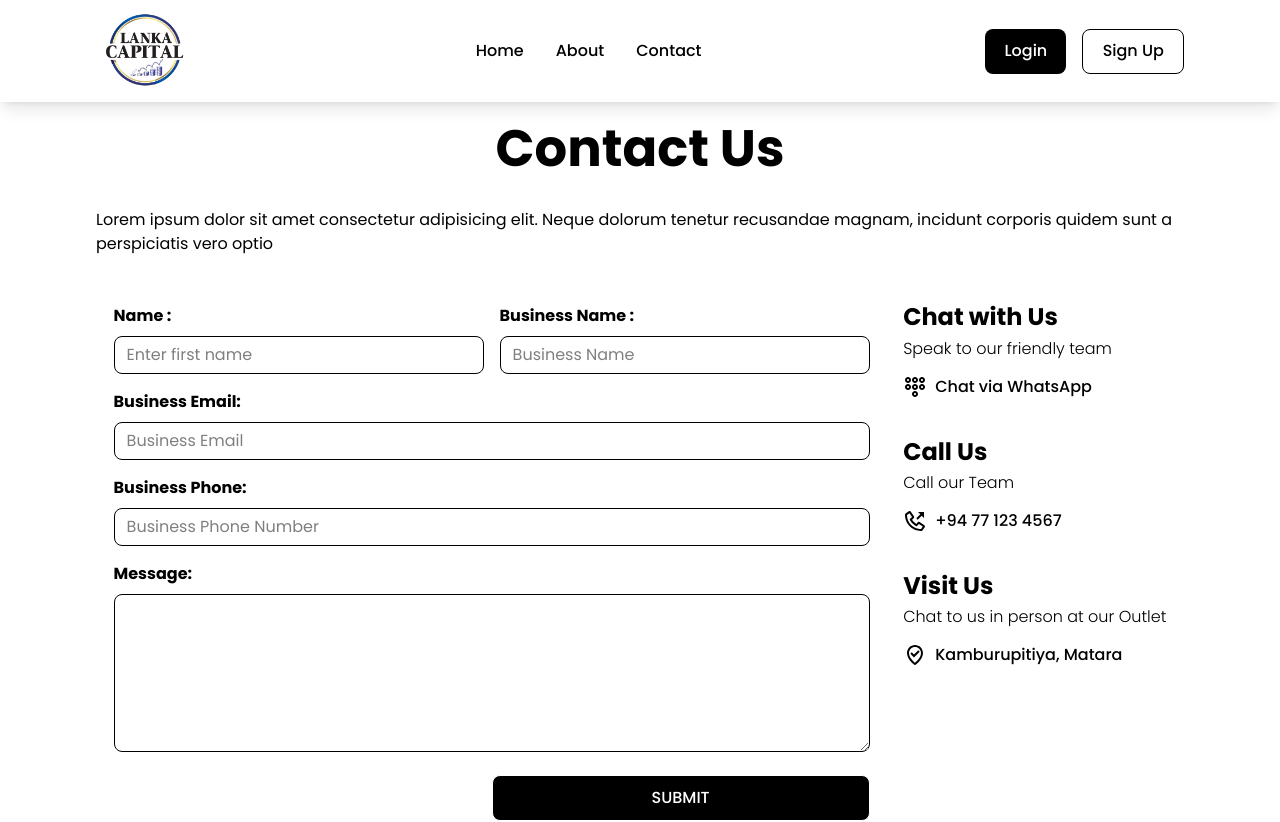
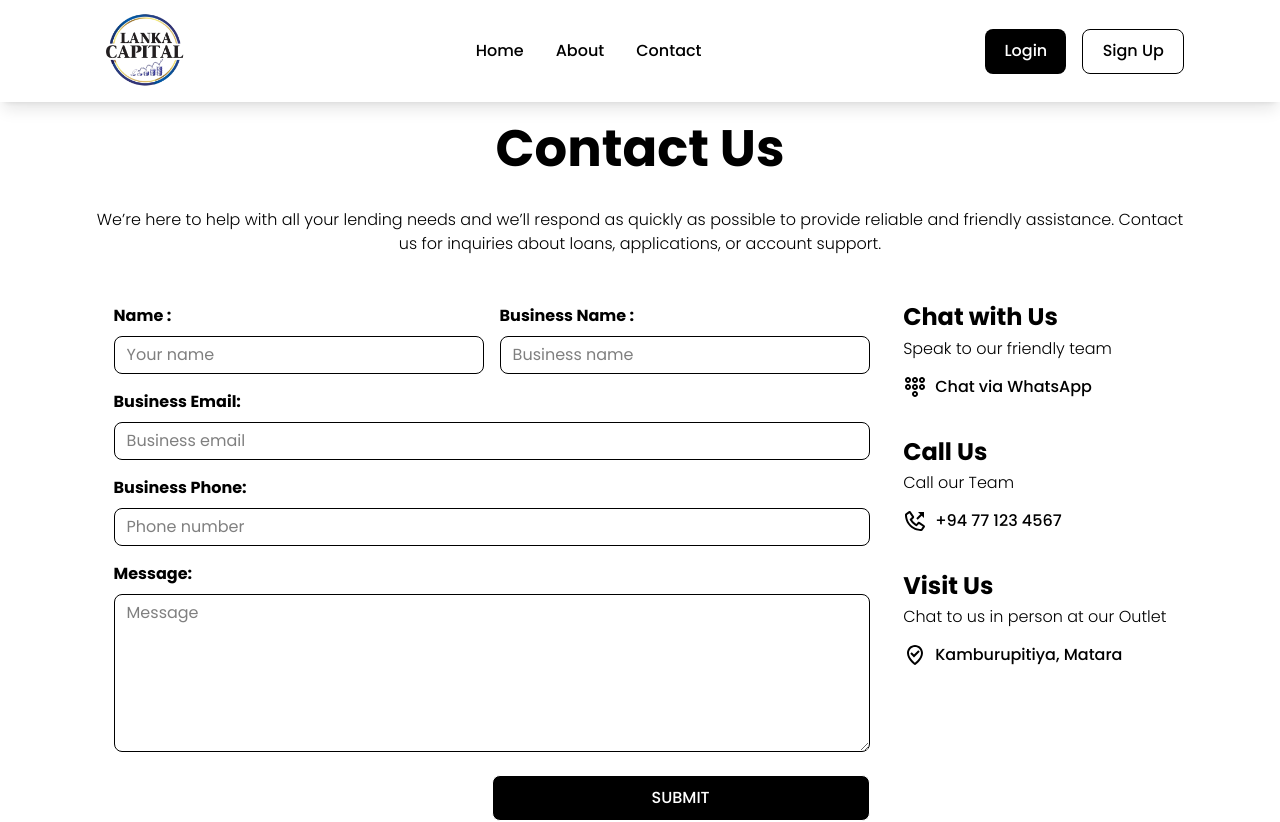
Before and after one commit to chira0001/LankaCapital_ERP_Web, a React (Vite) app in the folder client/: page /contact in a window 1280 px wide. Shown: the top 822 px of the page. Built offline with nearby package versions, Linux system fonts and the light colour scheme.

Commit message:
Minor Changes

```diff
--- a/client/src/pages/Contact/Contact.jsx
+++ b/client/src/pages/Contact/Contact.jsx
@@ -21,7 +21,6 @@ const Contact = () => {
 
     const sendMessage = (e) => {
         e.preventDefault();
-
         const errors = {
             fname: !firstName || firstName.trim() === "",
             bname: !businessName || businessName.trim() === "",
@@ -29,9 +28,7 @@ const Contact = () => {
             bphone: !businessPhone || businessPhone.trim() === "",
             msg: !message || message.trim() === ""
         };
-
         setInputs(errors);
-
     }
 
     return (
@@ -39,8 +36,8 @@ const Contact = () => {
             <CommonNavbar />
             <div className='text-black bg-white flex flex-col items-center px-4 md:px-24 gap-8 pt-30 pb-15'>
                 <h1 className='font-bold'>Contact Us</h1>
-                <p className='md:pb-4'>Lorem ipsum dolor sit amet consectetur adipisicing elit.
-                    Neque dolorum tenetur recusandae magnam, incidunt corporis quidem sunt a perspiciatis vero optio
+                <p className='md:pb-4 text-center font-light'>We’re here to help with all your lending needs and we’ll respond as quickly as possible to provide reliable and friendly assistance.
+                    Contact us for inquiries about loans, applications, or account support.
                 </p>
                 <div className='w-full flex gap-4 flex-col md:flex-row justify-evenly'>
                     <form action="">
@@ -52,7 +49,7 @@ const Contact = () => {
                                         <input
                                             type="text"
                                             name="fname"
-                                            placeholder="Enter first name"
+                                            placeholder={inputs.fname ? "Please enter name" : "Your name"}
                                             className={`border rounded-lg px-3 py-1.5 pr-10 w-full
                                                 ${inputs.fname ? "border-red-600 border-2 placeholder-red-600" : ""}`}
                                             value={firstName}
@@ -86,7 +83,7 @@ const Contact = () => {
                                     <div className='relative w-full'>
                                         <input type="text"
                                             name='bname'
-                                            placeholder='Business Name'
+                                            placeholder={inputs.bname ? "Business name required" : "Business name"}
                                             className={`border rounded-lg px-3 py-1.5 pr-10 w-full
                                                 ${inputs.bname ? "border-red-600 border-2 placeholder-red-600" : ""}`}
                                             value={businessName}
@@ -120,7 +117,7 @@ const Contact = () => {
                                 <div className='relative w-full'>
                                     <input type="email"
                                         name='bemail'
-                                        placeholder='Business Email'
+                                        placeholder={inputs.bemail ? "Please enter email" : "Business email"}
                                         className={`border rounded-lg px-3 py-1.5 w-full pr-10
                                             ${inputs.bemail ? "border-red-600 border-2 placeholder-red-600" : ""}`}
                                         value={businessEmail}
@@ -152,7 +149,7 @@ const Contact = () => {
                                 <label htmlFor="">Business Phone: </label>
                                 <div className='relative w-full'>
                                     <input type="tel"
-                                        placeholder='Business Phone Number'
+                                        placeholder={inputs.bphone ? "Please enter phone" : "Phone number"}
                                         className={`border rounded-lg px-3 py-1.5 w-full pr-10
                                             ${inputs.bphone ? "border-red-600 border-2 placeholder-red-600" : ""}`}
                                         name='bphone'
@@ -188,6 +185,7 @@ const Contact = () => {
                                     <textarea
                                         name="msg"
                                         id=""
+                                        placeholder={inputs.msg  ? "Enter a message" : "Message"}
                                         className={`border rounded-lg px-3 py-1.5 w-full pr-10
                                             ${inputs.msg ? "border-red-600 border-2 placeholder-red-600" : ""}`}
                                         rows="6"
```
